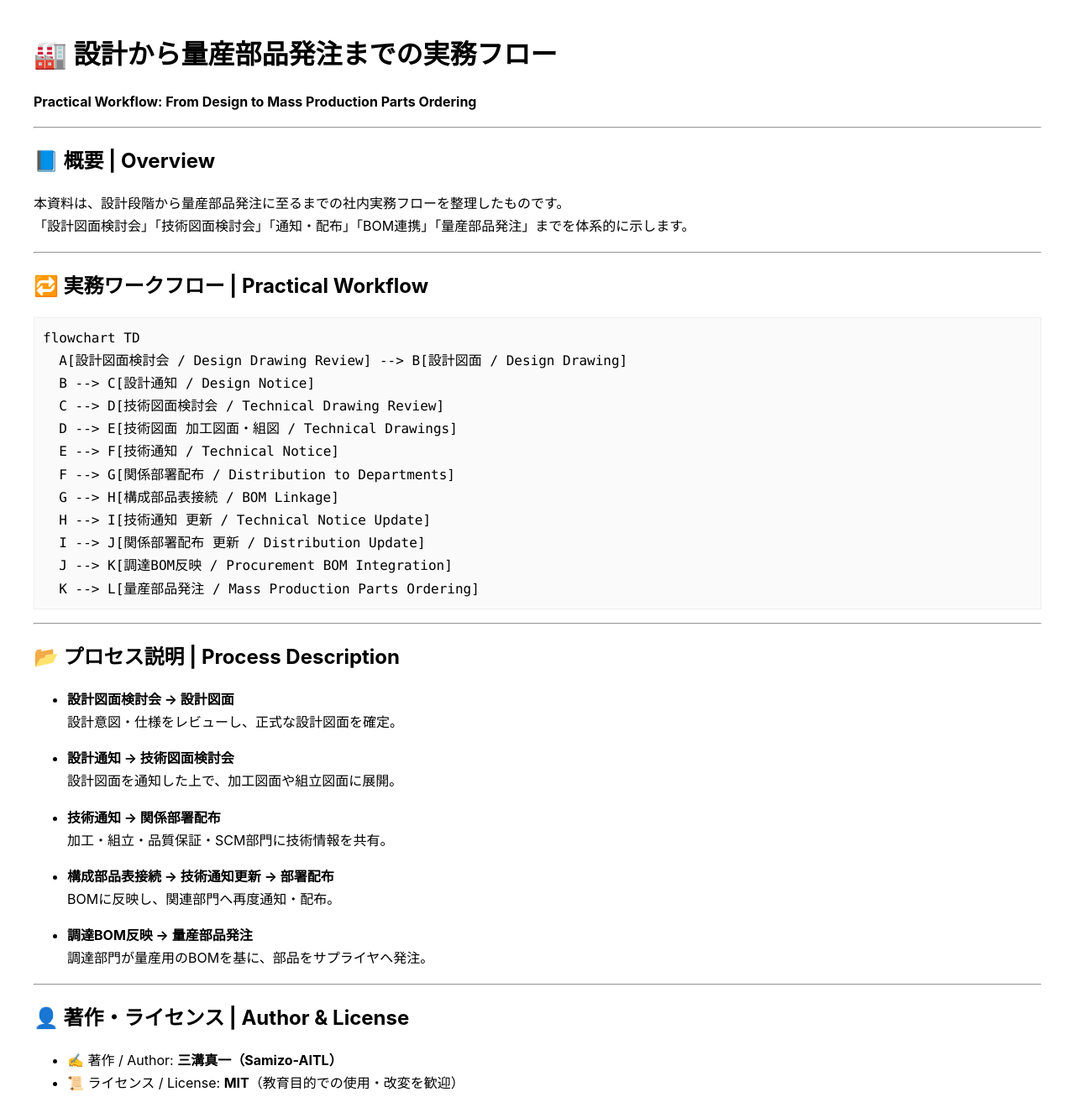
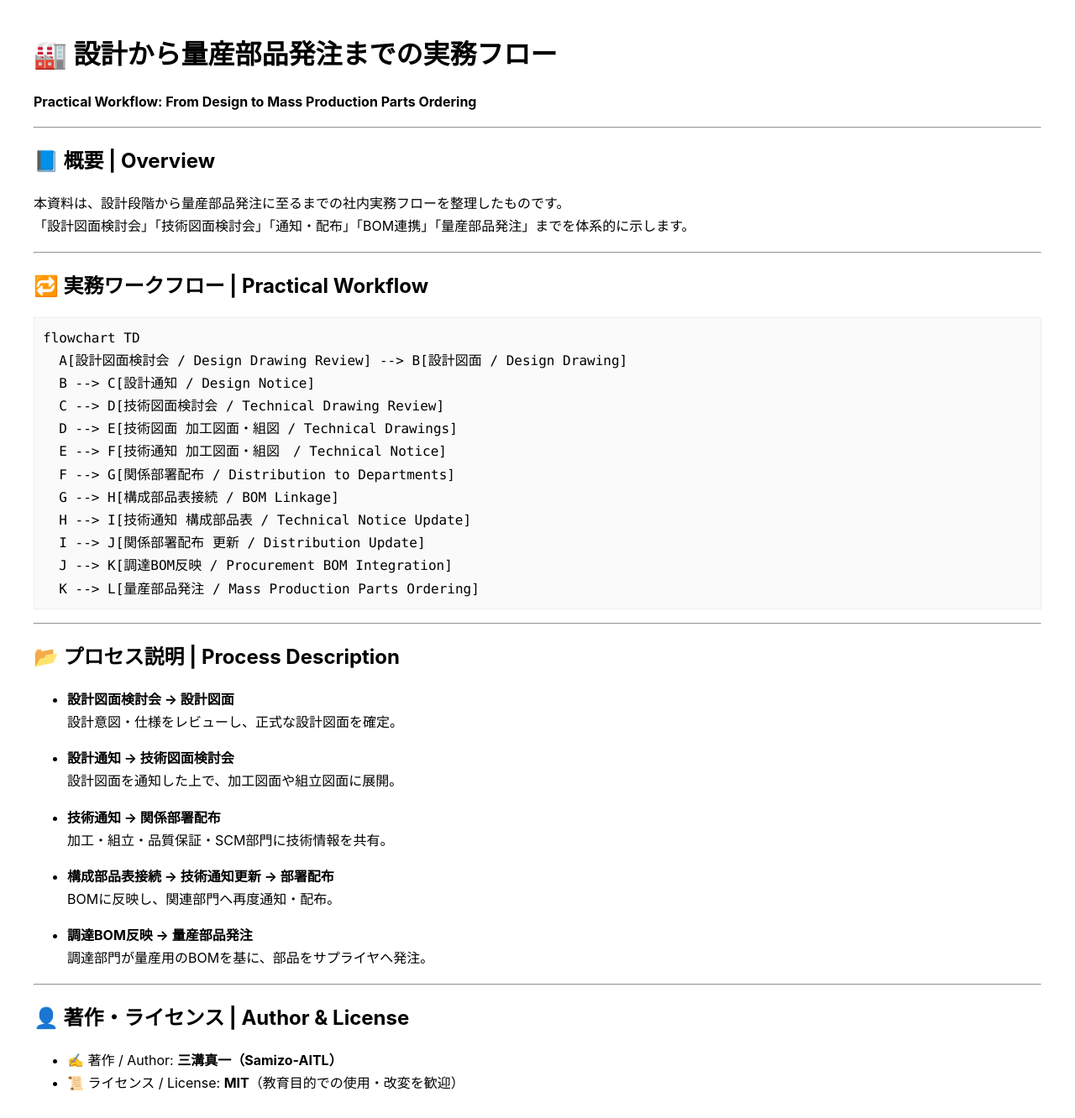
Before and after one commit to Samizo-AITL/EduMecha, a Jekyll site: the page built from 08_production_process/production_process_flow.md, in a window 1280 px wide. Shown: the whole page at 84% size. Built offline with Jekyll 4.4.1, drawn with Linux system fonts in a browser that asks for light colours.

Commit message:
Update production_process_flow.md

```diff
--- a/08_production_process/production_process_flow.md
+++ b/08_production_process/production_process_flow.md
@@ -22,10 +22,10 @@ flowchart TD
   B --> C[設計通知 / Design Notice]
   C --> D[技術図面検討会 / Technical Drawing Review]
   D --> E[技術図面 加工図面・組図 / Technical Drawings]
-  E --> F[技術通知 / Technical Notice]
+  E --> F[技術通知 加工図面・組図　/ Technical Notice]
   F --> G[関係部署配布 / Distribution to Departments]
   G --> H[構成部品表接続 / BOM Linkage]
-  H --> I[技術通知 更新 / Technical Notice Update]
+  H --> I[技術通知 構成部品表 / Technical Notice Update]
   I --> J[関係部署配布 更新 / Distribution Update]
   J --> K[調達BOM反映 / Procurement BOM Integration]
   K --> L[量産部品発注 / Mass Production Parts Ordering]
```
